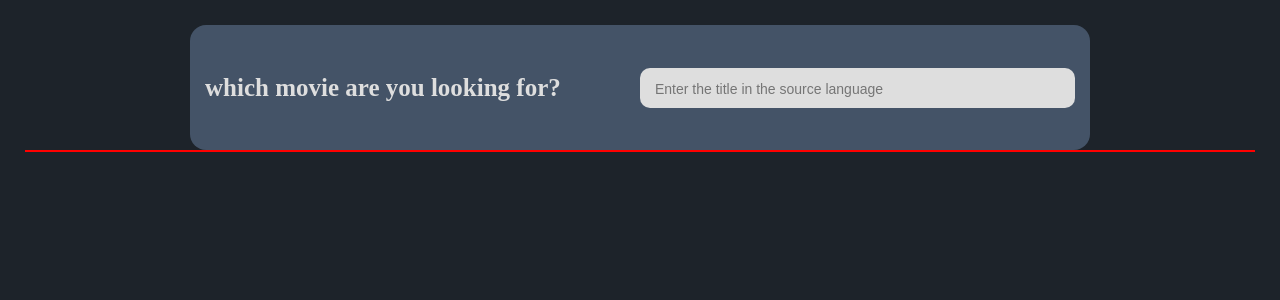
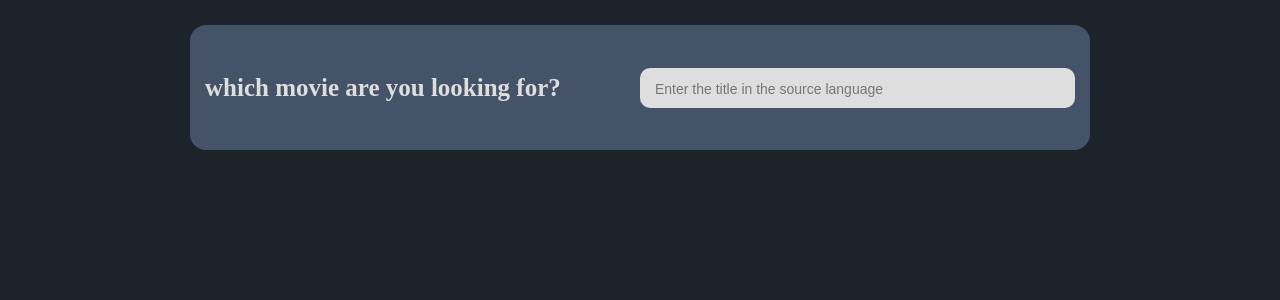
Before and after one commit to FilipeNatividade/search_movies, a React (Create React App) app: page / in a window 1280 px wide. Shown: the top 300 px of the page. Built offline with nearby package versions, Linux system fonts and the light colour scheme; no server answers.

Commit message:
recursive/finished

```diff
--- a/src/components/card-movies/style.js
+++ b/src/components/card-movies/style.js
@@ -5,14 +5,18 @@ export const Container = styled.div`
   border-radius: 16px;
   border: 5px solid #dedede;
   font-size: 20px;
-  margin-top: 25px;
+  margin: 25px auto 0;
+
   padding: 20px;
   width: 100%;
-  @media only screen and (min-width: 700px) and (max-width: 900px) {
+  @media only screen and (min-width: 500px) and (max-width: 800px) {
     width: 48%;
   }
-  @media only screen and (min-width: 901px){
-    width: 250px;
+  @media only screen and (min-width: 801px) and (max-width: 1000px) {
+    width: 30%;
+  }
+  @media only screen and (min-width: 1001px) {
+    width: 23%;
   }
 
 `;
--- a/src/components/container-search/style.js
+++ b/src/components/container-search/style.js
@@ -52,9 +52,12 @@ export const InputSearch = styled.input`
 `;
 
 export const RenderCards = styled.div`
-  border: 1px solid red;
   display: flex;
   flex-wrap: wrap;
   justify-content: space-between;
+  margin-top: 25px;
   width: 100%;
+  @media only screen and (min-width: 801px){
+    justify-content: flex-start;
+  }
 `;
--- a/src/components/selected-movie/index.js
+++ b/src/components/selected-movie/index.js
@@ -7,7 +7,9 @@ import {
   Container,
   BackButton,
   NoPoster,
+  PosterContent,
   PosterMovie,
+  InfoContent,
   Paragraph,
   SpanParagraph,
 } from "./style";
@@ -24,16 +26,18 @@ const SelectedMovie = () => {
   }, [idMovie]);
   return (
     <>
-      <BackButton title='back to home' onClick={() => history.push("/")}>
+      <BackButton title="back to home" onClick={() => history.push("/")}>
         <ArrowLeftCircleFill className="home" />
       </BackButton>
       <Container>
-        {chosenMovie.Poster === "N/A" ? (
-          <NoPoster>No poster</NoPoster>
-        ) : (
-          <PosterMovie src={chosenMovie.Poster} alt={chosenMovie.Titulo} />
-        )}
-        <div>
+        <PosterContent>
+          {chosenMovie.Poster === "N/A" ? (
+            <NoPoster>No poster</NoPoster>
+          ) : (
+            <PosterMovie src={chosenMovie.Poster} alt={chosenMovie.Titulo} />
+          )}
+        </PosterContent>
+        <InfoContent>
           <Paragraph>
             Title: <SpanParagraph>{chosenMovie.Title}</SpanParagraph>{" "}
           </Paragraph>
@@ -58,7 +62,7 @@ const SelectedMovie = () => {
           <Paragraph>
             Awards: <SpanParagraph>{chosenMovie.Awards}</SpanParagraph>{" "}
           </Paragraph>
-        </div>
+        </InfoContent>
       </Container>
     </>
   );
--- a/src/components/selected-movie/style.js
+++ b/src/components/selected-movie/style.js
@@ -10,12 +10,9 @@ export const Container = styled.div`
   margin-top: 25px;
   padding: 20px;
   width: 100%;
-  /* @media only screen and (min-width: 850px){
-    align-items:center ;
-    display: flex;
-    height: 125px;
+  @media only screen and (min-width: 650px){
     justify-content: space-between;
-  } */
+  }
 `;
 
 export const BackButton = styled.button`
@@ -26,23 +23,36 @@ export const BackButton = styled.button`
   }
 `;
 
+export const PosterContent = styled.div`
+width: 100%;
+@media only screen and (min-width: 650px){
+    width: 48%;
+  }
+`
+
 export const PosterMovie = styled.img`
   margin-bottom: 25px;
   width: 100%;
-  @media only screen and (min-width: 500px){
-    width: 300px;
-  }
 `;
 
 export const NoPoster = styled.p`
   color:#ff0000;
 `;
 
+export const InfoContent = styled.div`
+width: 100%;
+@media only screen and (min-width: 650px){
+    width: 48%;
+  }
+`
+
+
 export const Paragraph = styled.p`
   display: flex;
   font-weight:bolder;
   justify-content: space-between;
   margin-bottom: 25px;
+  width: 100%;
 
 `
 
```
